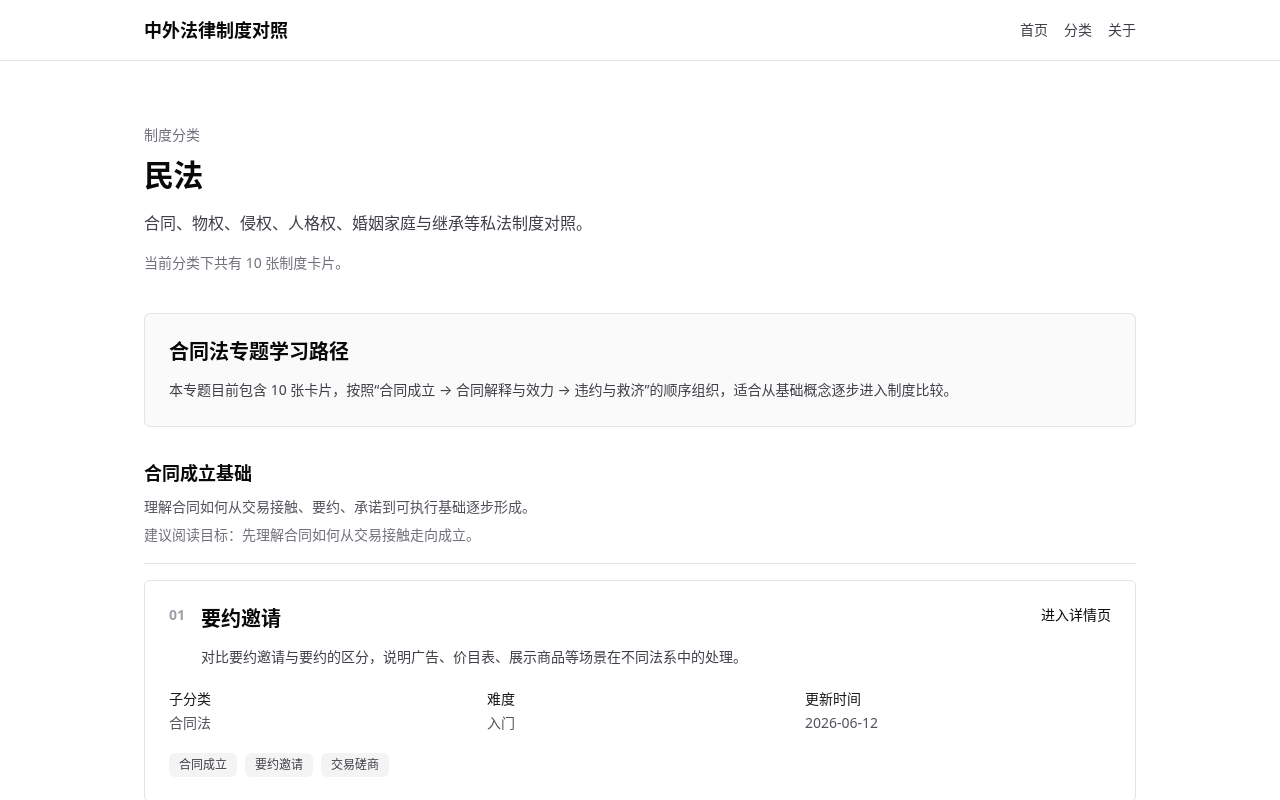
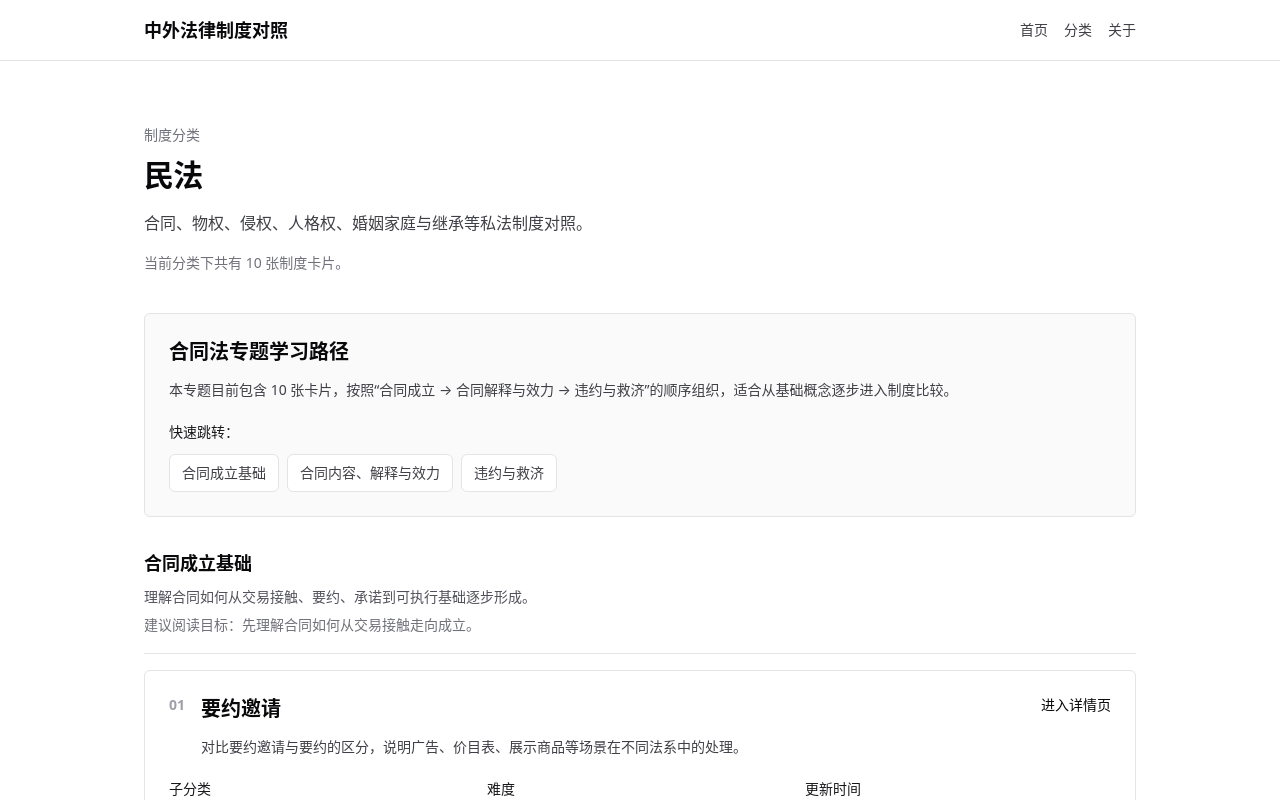
Before and after one commit to xulong-jia/legal-compare-website, a Next.js app: page /category/civil in a window 1280 px wide. Shown: the top 800 px of the page. Built offline with nearby package versions, Linux system fonts and the light colour scheme.

Commit message:
feat: improve contract topic entry navigation

```diff
--- a/src/app/cards/[slug]/page.tsx
+++ b/src/app/cards/[slug]/page.tsx
@@ -14,14 +14,17 @@ type CardPageProps = {
 const civilLearningStages = [
   {
     title: "合同成立基础",
+    id: "contract-formation-basics",
     slugs: ["invitation-to-treat", "offer", "acceptance", "consideration"],
   },
   {
     title: "合同内容、解释与效力",
+    id: "contract-content-validity",
     slugs: ["contract-interpretation", "standard-terms", "contract-validity"],
   },
   {
     title: "违约与救济",
+    id: "breach-and-remedies",
     slugs: ["breach-of-contract", "contract-termination", "damages"],
   },
 ];
@@ -113,6 +116,7 @@ function getLearningStage(card: LegalCard, categoryCards: LegalCard[]) {
 
   return {
     title: stage.title,
+    id: stage.id,
     cards: stage.slugs
       .map((slug) => categoryCards.find((item) => item.slug === slug))
       .filter((item): item is LegalCard => Boolean(item)),
@@ -233,6 +237,12 @@ export default async function CardPage({ params }: CardPageProps) {
                   );
                 })}
               </div>
+              <Link
+                href={`/category/${card.category}#${learningStage.id}`}
+                className="mt-4 inline-flex text-sm font-medium text-zinc-950 hover:text-zinc-700"
+              >
+                返回本阶段列表
+              </Link>
             </section>
           )}
           {renderContent(card.content)}
--- a/src/app/category/[category]/page.tsx
+++ b/src/app/category/[category]/page.tsx
@@ -14,18 +14,21 @@ type CategoryPageProps = {
 const civilLearningStages = [
   {
     title: "合同成立基础",
+    id: "contract-formation-basics",
     description: "理解合同如何从交易接触、要约、承诺到可执行基础逐步形成。",
     readingGoal: "先理解合同如何从交易接触走向成立。",
     slugs: ["invitation-to-treat", "offer", "acceptance", "consideration"],
   },
   {
     title: "合同内容、解释与效力",
+    id: "contract-content-validity",
     description: "理解合同文本如何被解释，标准化条款如何受到控制，以及合同是否有效。",
     readingGoal: "再理解合同文本如何被解释、限制和评价。",
     slugs: ["contract-interpretation", "standard-terms", "contract-validity"],
   },
   {
     title: "违约与救济",
+    id: "breach-and-remedies",
     description: "理解违约发生后责任如何判断，合同关系如何退出，以及损害如何被赔偿。",
     readingGoal: "最后理解违约发生后如何退出合同和计算赔偿。",
     slugs: ["breach-of-contract", "contract-termination", "damages"],
@@ -178,6 +181,20 @@ export default async function CategoryPage({ params }: CategoryPageProps) {
                   本专题目前包含 10 张卡片，按照“合同成立 → 合同解释与效力 →
                   违约与救济”的顺序组织，适合从基础概念逐步进入制度比较。
                 </p>
+                <div className="mt-5">
+                  <p className="text-sm font-medium text-zinc-900">快速跳转：</p>
+                  <div className="mt-3 flex flex-wrap gap-2">
+                    {civilLearningStages.map((stage) => (
+                      <Link
+                        key={stage.id}
+                        href={`#${stage.id}`}
+                        className="rounded-md border border-zinc-200 bg-white px-3 py-2 text-sm text-zinc-700 hover:text-zinc-950"
+                      >
+                        {stage.title}
+                      </Link>
+                    ))}
+                  </div>
+                </div>
               </div>
 
               {civilLearningStages.map((stage) => {
@@ -186,7 +203,7 @@ export default async function CategoryPage({ params }: CategoryPageProps) {
                   .filter((card): card is LegalCard => Boolean(card));
 
                 return (
-                  <section key={stage.title}>
+                  <section key={stage.id} id={stage.id}>
                     <div className="border-b border-zinc-200 pb-4">
                       <h2 className="text-lg font-semibold text-zinc-950">
                         {stage.title}
--- a/src/app/page.tsx
+++ b/src/app/page.tsx
@@ -53,6 +53,26 @@ export default function Home() {
       </section>
 
       <section className="border-t border-zinc-200 bg-zinc-50">
+        <div className="mx-auto max-w-5xl px-4 py-10">
+          <div className="rounded-md border border-zinc-200 bg-white p-6">
+            <h2 className="text-xl font-semibold text-zinc-950">
+              合同法专题学习路径
+            </h2>
+            <p className="mt-3 text-sm leading-6 text-zinc-700">
+              已上线 10 张卡片，按“合同成立基础 / 合同内容、解释与效力 /
+              违约与救济”三个阶段组织。
+            </p>
+            <Link
+              href="/category/civil"
+              className="mt-5 inline-flex items-center justify-center rounded-md bg-zinc-950 px-4 py-2.5 text-sm font-medium text-white hover:bg-zinc-800"
+            >
+              进入合同法专题
+            </Link>
+          </div>
+        </div>
+      </section>
+
+      <section className="border-t border-zinc-200 bg-zinc-50">
         <div className="mx-auto grid max-w-5xl gap-8 px-4 py-12 md:grid-cols-2">
           <div>
             <h2 className="text-lg font-semibold text-zinc-950">当前 MVP 范围</h2>
```
Also changed, not shown: 2 other files (tests, documents, lock files or other folders).
